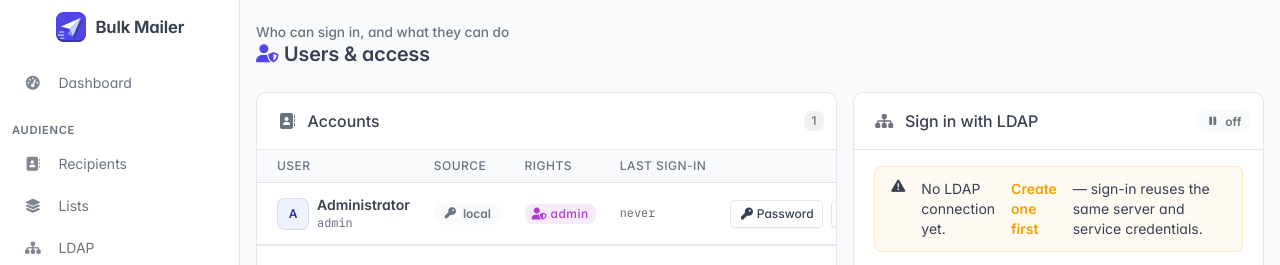
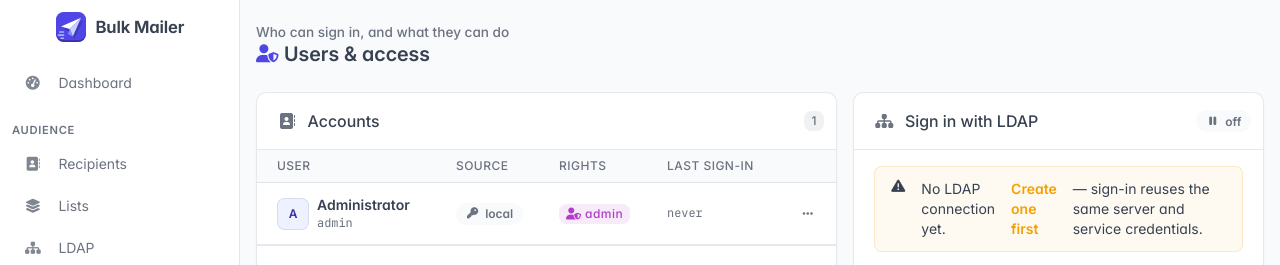
Before and after one commit to timothestoifl24/bulk-mailer, a FastAPI app: page /users in a window 1280 px wide. Shown: the top 265 px of the page. Run offline with FastAPI, Linux system fonts and the light colour scheme; the visitor is signed in with stand-in values (Sample User, id 1); data comes from the database, SQL or seed files in the repository; data that the repository does not hold is empty; some libraries are stand-ins or nearby versions.

Commit message:
Retake screenshots for 2.0 and fix two layout issues they showed
Screenshots
- All eleven retaken against a freshly seeded throwaway database (all
  names, domains and servers fictional), light theme, 1440px wide, version
  2.0.0 in the footer; same file names, so docs and README links hold.
- docs/screenshots.md describes the new screens: the self-ticking
  checklist, campaign progress, the three-step new-campaign form, help tips
  and the per-user actions menu.
- Renamed buttons updated where docs name them: "Test the connection" and
  "Test sign-in" (guide, advanced config, README).

Fixes found while taking them
- Users page: four action buttons per row overflowed the half-width card
  and were clipped. They are now one actions menu (reset password, admin,
  disable, delete), positioned fixed so the table wrapper cannot clip it.
- Campaign progress bars turned fully red when a completed campaign had
  any failed address (4 of 412). Red is now kept for failed campaigns; the
  Failed column still shows the count.
- Login: the "internal tool" note uses a lock instead of a user-shield.

```diff
--- a/app/templates/_icons.html
+++ b/app/templates/_icons.html
@@ -44,6 +44,7 @@
   'plus': 'solid plus',
   'eye': 'solid eye',
   'pen': 'solid pen',
+  'more': 'solid ellipsis',
   'trash': 'solid trash-can',
   'refresh': 'solid rotate',
   'flask': 'solid flask',
--- a/app/templates/campaigns/index.html
+++ b/app/templates/campaigns/index.html
@@ -41,7 +41,7 @@
             {% if campaign.dry_run %}<span class="status-pill status-yellow ms-1">{{ icon('flask') }} dry run</span>{% endif %}
             {% if count.total %}
             <div class="progress progress-thin mt-2">
-              <div class="progress-bar {{ 'bg-red' if count.failed else ('bg-green' if campaign.status == 'completed' else '') }}"
+              <div class="progress-bar {{ 'bg-red' if campaign.status == 'failed' else ('bg-green' if campaign.status == 'completed' else '') }}"
                    style="width: {{ (100 * settled / count.total) | round(1) }}%"></div>
             </div>
             {% endif %}
--- a/app/templates/dashboard.html
+++ b/app/templates/dashboard.html
@@ -69,7 +69,7 @@
                 <div class="fw-semibold text-reset text-truncate">{{ campaign.name }}</div>
                 {% if count.total %}
                 <div class="progress progress-thin mt-2">
-                  <div class="progress-bar {{ 'bg-red' if count.failed else ('bg-green' if campaign.status == 'completed' else '') }}"
+                  <div class="progress-bar {{ 'bg-red' if campaign.status == 'failed' else ('bg-green' if campaign.status == 'completed' else '') }}"
                        style="width: {{ (100 * settled / count.total) | round(1) }}%"></div>
                 </div>
                 {% else %}
--- a/app/templates/login.html
+++ b/app/templates/login.html
@@ -38,6 +38,6 @@
   {% endif %}
 </div>
 <div class="text-secondary text-center mt-3 small">
-  {{ icon('shield') }} Internal tool &mdash; keep it behind a reverse proxy, not on the open internet.
+  {{ icon('lock') }} Internal tool &mdash; keep it behind a reverse proxy, not on the open internet.
 </div>
 {% endblock %}
--- a/app/templates/users.html
+++ b/app/templates/users.html
@@ -57,26 +57,37 @@
                 {{ item.last_login_at.strftime('%Y-%m-%d %H:%M') if item.last_login_at else 'never' }}
               </td>
               <td class="text-end">
-                <div class="btn-list flex-nowrap justify-content-end">
+                {# One menu instead of four buttons: the row stays narrow enough for
+                   the half-width card. Fixed positioning keeps the menu from being
+                   clipped by the scrolling table wrapper. #}
+                <div class="dropdown">
+                  <button class="btn btn-sm btn-ghost-secondary btn-icon" type="button"
+                          data-bs-toggle="dropdown" data-bs-popper-config='{"strategy":"fixed"}'
+                          aria-label="Actions for {{ item.username }}" title="Actions">
+                    {{ icon('more') }}
+                  </button>
+                  <div class="dropdown-menu dropdown-menu-end">
                     {% if item.auth_source == 'local' %}
-                    <a class="btn btn-sm" href="#modal-password-{{ item.id }}" data-bs-toggle="modal">
-                      {{ icon('key') }} Password
+                      <a class="dropdown-item" href="#modal-password-{{ item.id }}" data-bs-toggle="modal">
+                        {{ icon('key') }} Reset password
                       </a>
                     {% endif %}
                     <form method="post" action="/users/{{ item.id }}/toggle-admin">
-                    <button class="btn btn-sm" type="submit">
-                      {{ 'Revoke admin' if item.is_admin else 'Make admin' }}
+                      <button class="dropdown-item" type="submit">
+                        {{ icon('shield') }} {{ 'Revoke admin' if item.is_admin else 'Make admin' }}
                       </button>
                     </form>
                     <form method="post" action="/users/{{ item.id }}/toggle-active">
-                    <button class="btn btn-sm" type="submit">
-                      {{ 'Disable' if item.is_active else 'Enable' }}
+                      <button class="dropdown-item" type="submit">
+                        {{ icon('ban' if item.is_active else 'play') }} {{ 'Disable' if item.is_active else 'Enable' }}
                       </button>
                     </form>
+                    <div class="dropdown-divider"></div>
                     <form method="post" action="/users/{{ item.id }}/delete"
                           {{ confirm('Delete ' ~ item.username ~ '?', 'They can no longer sign in. Campaigns they created are kept.', 'Delete account') }}>
-                    <button class="btn btn-sm btn-ghost-danger" type="submit" title="Delete account">{{ icon('trash') }}</button>
+                      <button class="dropdown-item text-danger" type="submit">{{ icon('trash') }} Delete account</button>
                     </form>
+                  </div>
                 </div>
               </td>
             </tr>
```
Also changed, not shown: docs/advanced-config.md (+1 -1 lines), docs/guide.md (+1 -1 lines), docs/screenshots.md (+20 -14 lines), README.md, 11 other files. Lines whose indentation alone changed are shown as unchanged.
